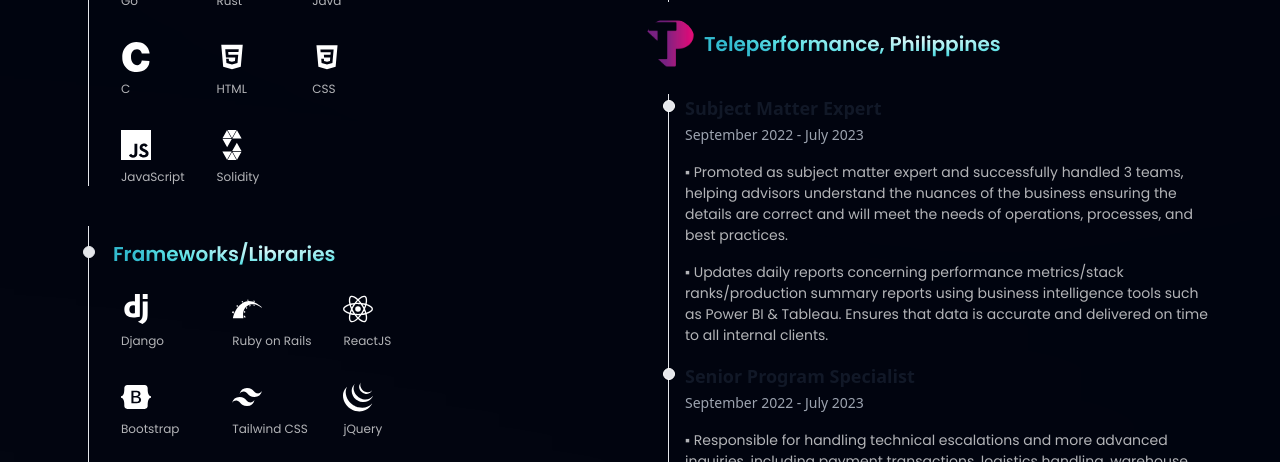
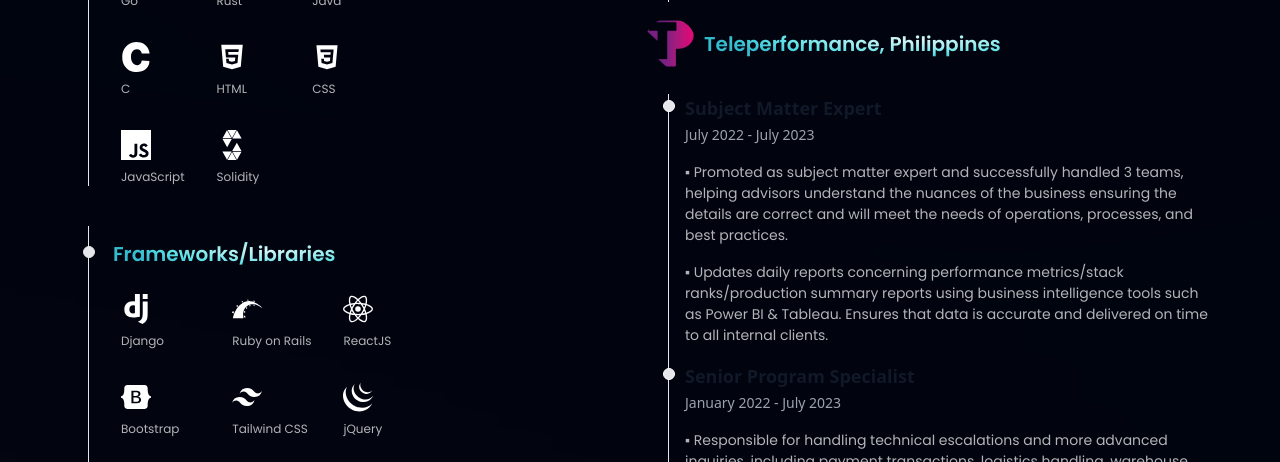
Before and after one commit to jyeohosua/website-netlify, a React (Vite) app: page / in a window 1280 px wide. Shown: the part 1400-1862 px from the top of the page. Built offline with nearby package versions, Linux system fonts and the light colour scheme.

Commit message:
updated website portfolio - changes with work history dates correction

```diff
--- a/src/constants/index.js
+++ b/src/constants/index.js
@@ -467,7 +467,7 @@
     positions: [
       {
         title: "Subject Matter Expert",
-        duration: "September 2022 - July 2023",
+        duration: "July 2022 - July 2023",
         content: [
           {
             text: "▪ Promoted as subject matter expert and successfully handled 3 teams, helping advisors understand the nuances of the business ensuring the details are correct and will meet the needs of operations, processes, and best practices.",
@@ -481,7 +481,7 @@
       },
       {
         title: "Senior Program Specialist",
-        duration: "September 2022 - July 2023",
+        duration: "January 2022 - July 2023",
         content: [
           {
             text: "▪ Responsible for handling technical escalations and more advanced inquiries, including payment transactions, logistics handling, warehouse processes, and escalated concerns.",
```
